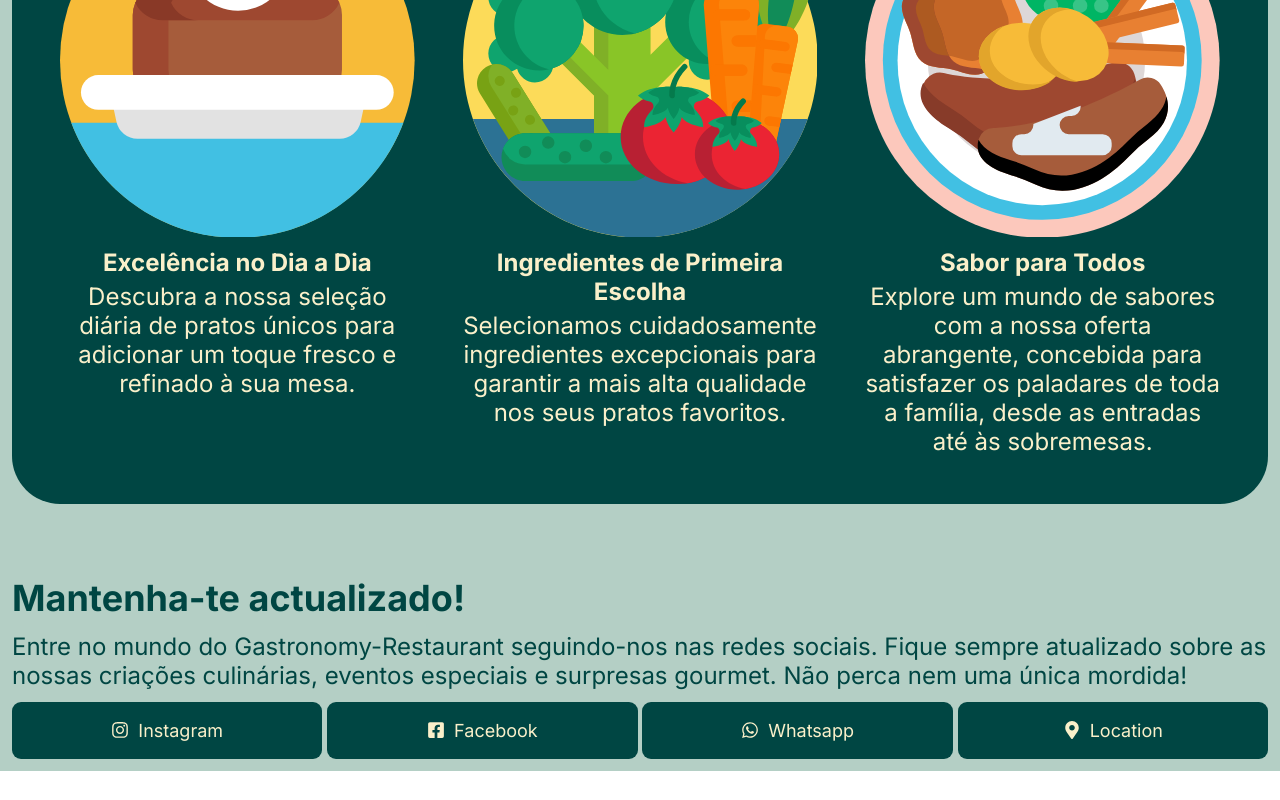
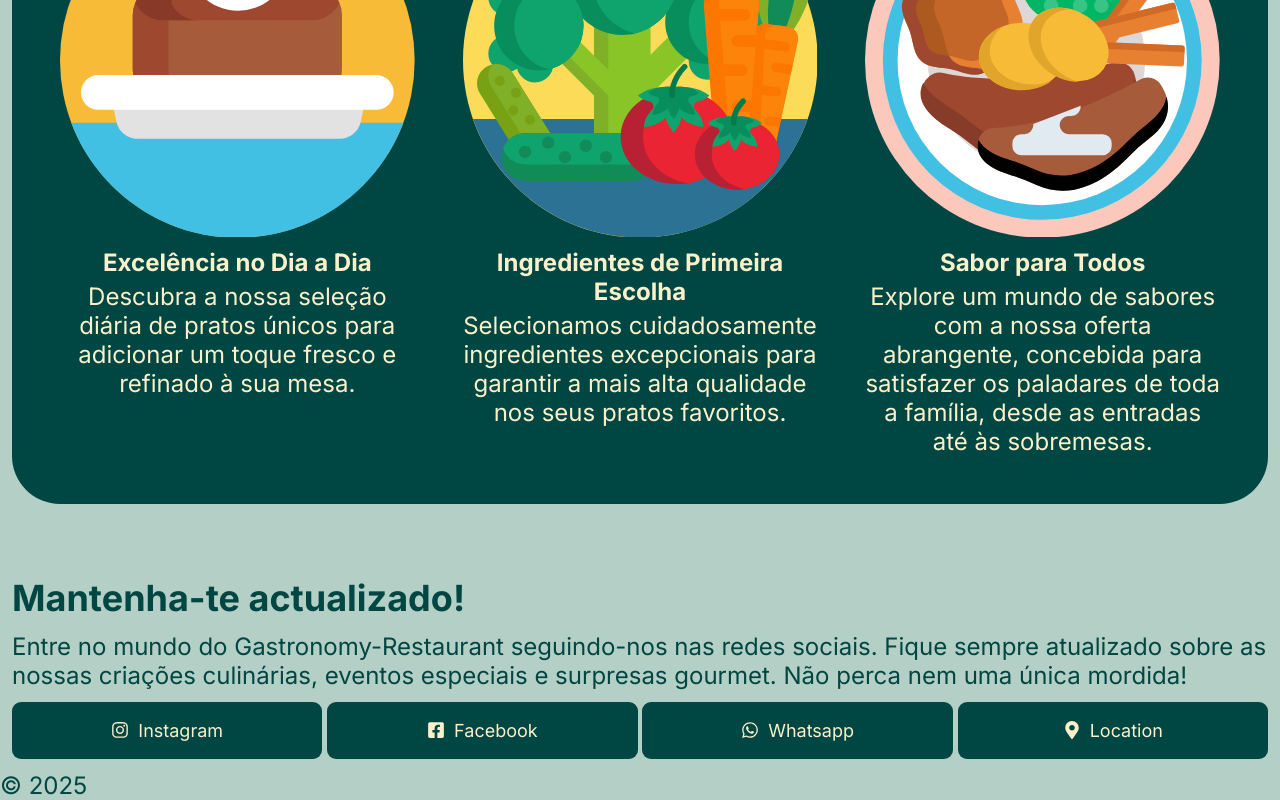
Before and after one commit to monjane10/Gastronomy, a React (Vite) app in the folder frontend/: page / in a window 1280 px wide. Shown: the part 486-1286 px from the top of the page. Before the commit the page ends 1257 px from the top, so only its background shows below. Built offline with nearby package versions, Linux system fonts and the light colour scheme.

Commit message:
Adicionando o footer

```diff
--- a/frontend/src/App.jsx
+++ b/frontend/src/App.jsx
@@ -1,4 +1,5 @@
 import NavBar from "./components/navBar/navBar";
+import Footer from "./components/footer/footer";
 import { Outlet } from "react-router-dom";
 
 export default function App() {
@@ -10,6 +11,8 @@ export default function App() {
       <main>
         <Outlet />
       </main>
+      <Footer />
+
     </>
   )
 }
--- /dev/null
+++ b/frontend/src/components/footer/footer.jsx
@@ -0,0 +1,9 @@
+
+
+export default function footer () {
+    return (
+        <div className="footer">
+            <p>© 2025</p>
+        </div>
+    )
+}
```
Also changed, not shown: frontend/src/components/footer/footer.module.css (added).
